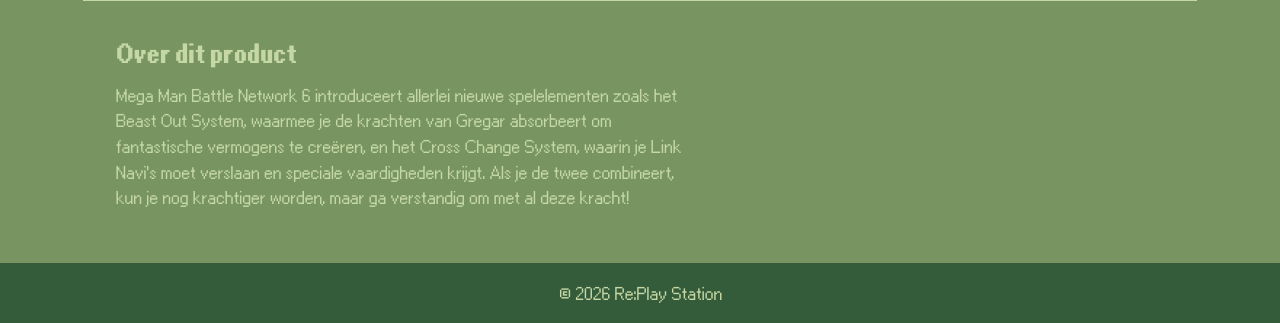
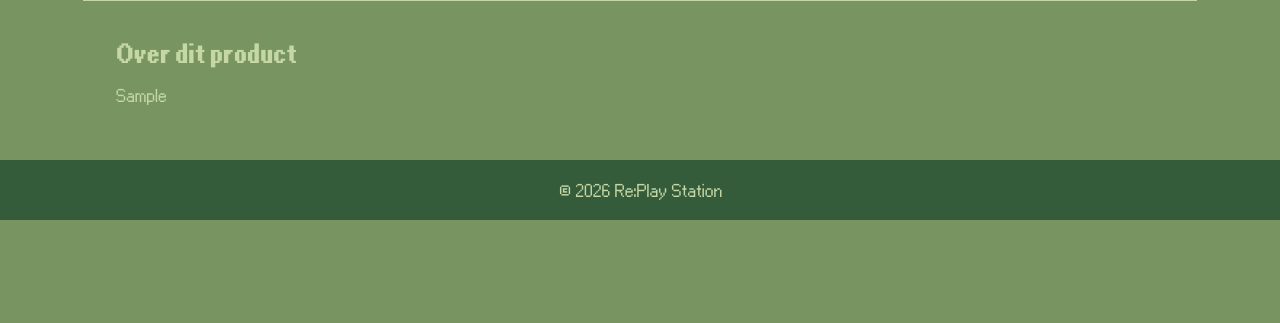
Before and after one commit to chairdev/P2-260065, a PHP site: page /detail.php?id=1 in a window 1280 px wide. Shown: the part 731-1054 px from the top of the page. After the commit the page ends 951 px from the top, so only its background shows below. Run offline with PHP 8.4, Linux system fonts and the light colour scheme; tables that the repository leaves empty or names only in its code hold one stand-in row (values such as "Sample post").

Commit message:
update product detail page to display extended description and improve content structure

```diff
--- a/mijn_webshop/detail.php
+++ b/mijn_webshop/detail.php
@@ -38,7 +38,7 @@
                             echo '<p class="eyebrow">' . $product['platform'] . ' &middot; ' . $product['uitgever'] . '</p>';
                             echo '<h2>' . $product['naam'] . '</h2>';
                             echo '<p class="detail-price">&euro; ' . number_format($product['prijs'], 2, ',', '.') . '</p>';
-                            echo '<p class="intro">' . $product['omschrijving'] . '</p>';
+                            echo '<p class="intro">' . $product['uitgebreide_omschrijving'] . '</p>';
 
                              echo '<dl class="product-specs">
                                 <div>
@@ -66,12 +66,11 @@
 
             <section class="description">
                 <h2>Over dit product</h2>
-                <p>
-                    Mega Man Battle Network 6 introduceert allerlei nieuwe spelelementen zoals het Beast Out System,
-                    waarmee je de krachten van Gregar absorbeert om fantastische vermogens te creëren,
-                    en het Cross Change System, waarin je Link Navi's moet verslaan en speciale vaardigheden krijgt.
-                    Als je de twee combineert, kun je nog krachtiger worden, maar ga verstandig om met al deze kracht!
-                </p>
+                <?php
+                    if ($product) {
+                        echo '<p>' . $product['omschrijving'] . '</p>';
+                    }
+                ?>
             </section>
         </main>
 
```
